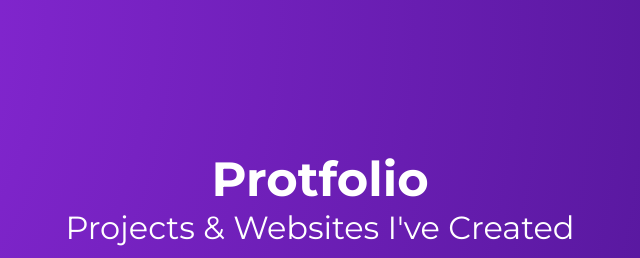
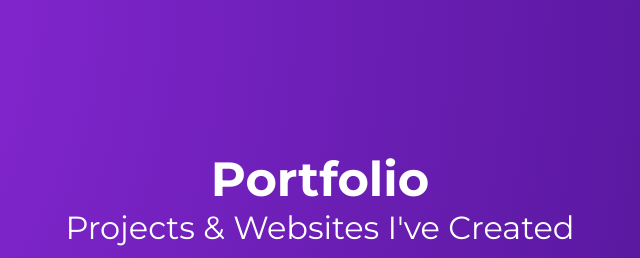
Before and after one commit to syuancao/web-warrior, a Gatsby site: page /projects in a window 1280 px wide. Shown: the top 258 px of the page, 320-960 px from the left. Built offline with nearby package versions, Linux system fonts and the light colour scheme; Gatsby itself is replaced by a stand-in of ours.

Commit message:
add some content

```diff
--- a/src/pages/about.js
+++ b/src/pages/about.js
@@ -11,6 +11,7 @@ export default function About() {
           laborum culpa impedit rem, sed quo alias harum possimus voluptatum
           odio ad provident magnam minima porro esse autem at dolorem!
         </p>
+        <p>Hello bro！没错，我就是曹思远</p>
       </div>
     </Layout>
   )
--- a/src/pages/projects/index.js
+++ b/src/pages/projects/index.js
@@ -12,7 +12,7 @@ export default function Projects({ data }) {
   return (
     <Layout>
       <div className={styles.portfolio}>
-        <h2>Protfolio</h2>
+        <h2>Portfolio</h2>
         <h3>Projects & Websites I've Created</h3>
         <div className={styles.projects}>
           {projects.map(projects => (
```
